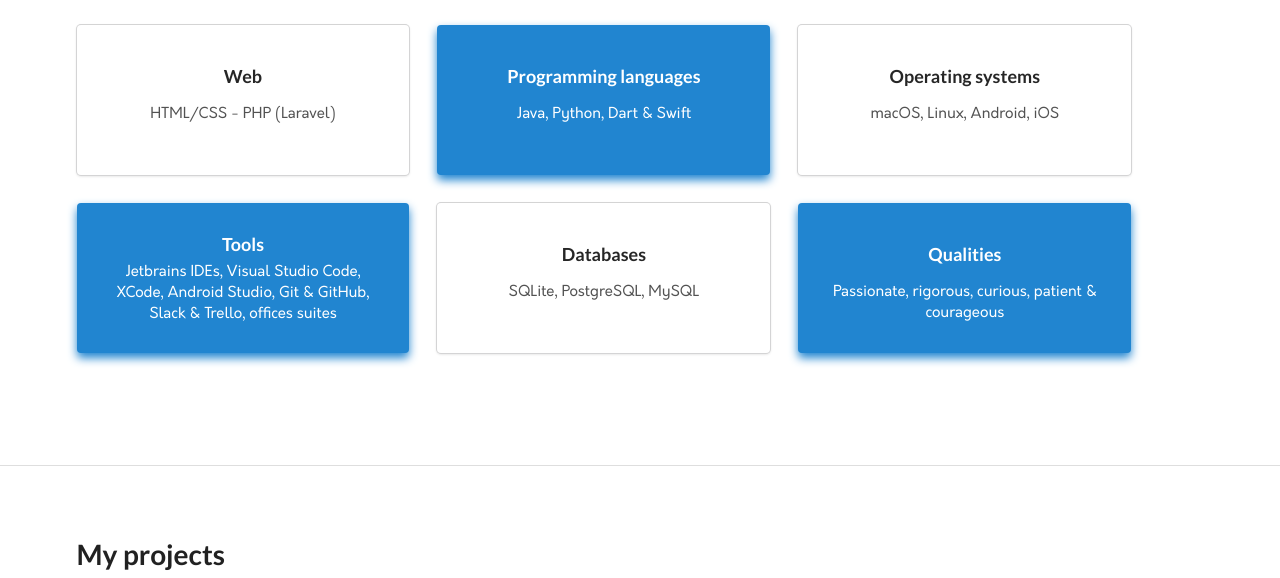
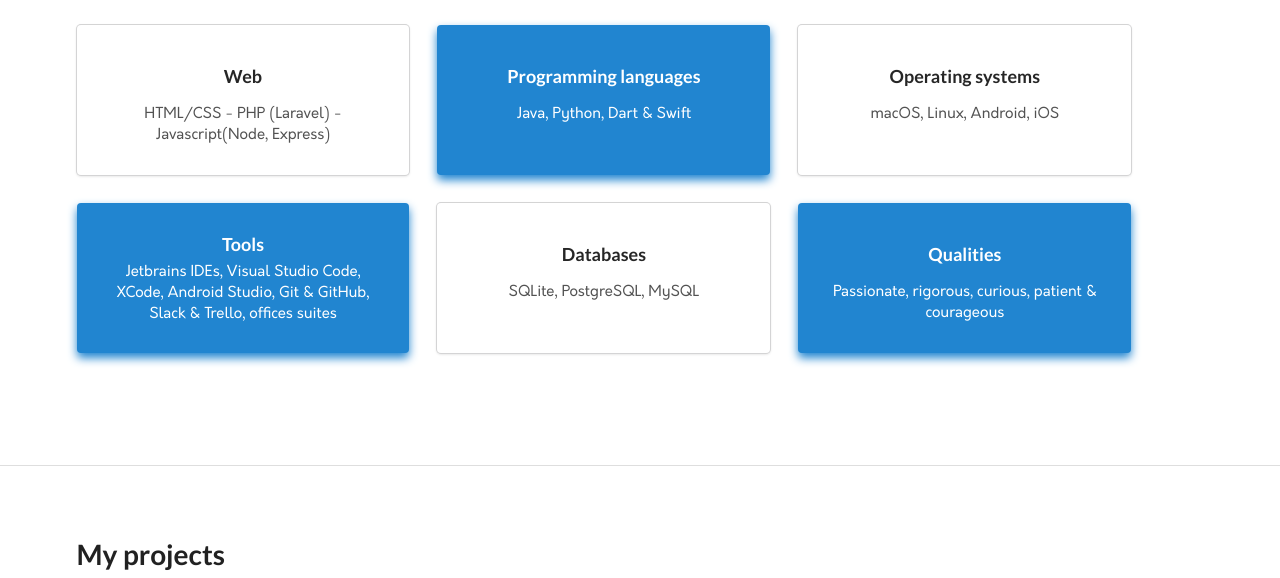
Before and after one commit to PaxTiz/portfolio, a plain HTML site: page en.html in a window 1280 px wide. Shown: the part 1717-2295 px from the top of the page. Drawn offline with nearby package versions, Linux system fonts and the light colour scheme; files whose address does not match are found by name.

Commit message:
Ajout des compétences Javascript

```diff
--- a/en.html
+++ b/en.html
@@ -192,7 +192,7 @@
 							<div class="content">
 								<div class="center aligned header">Web</div>
 								<div class="center aligned description">
-									<p>HTML/CSS - PHP (Laravel)</p>
+									<p>HTML/CSS - PHP (Laravel) - Javascript(Node, Express)</p>
 								</div>
 							</div>
 						</div>
```
Also changed, not shown: index.html (+3 -2 lines).
